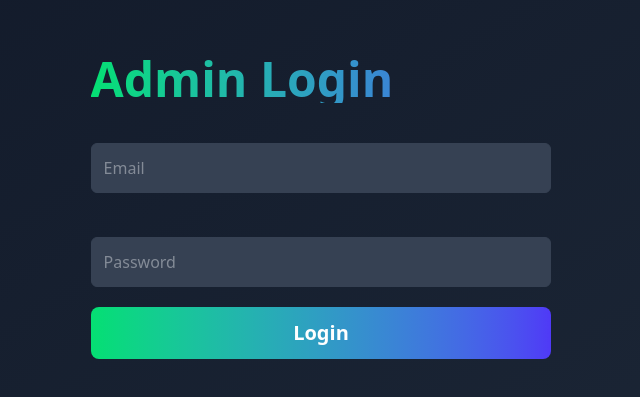
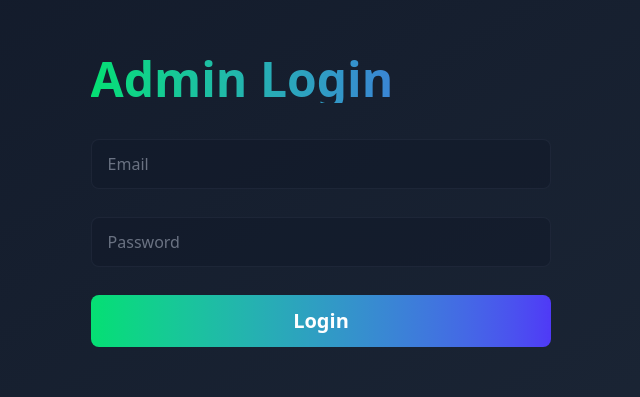
Before and after one commit to Aman07122003/Result_Calculator, a React (Vite) app: page /login in a window 1280 px wide. Shown: the part 165-562 px from the top of the page, without its empty margins (319-959 px from the left). Built offline with nearby package versions, Linux system fonts and the light colour scheme; no server answers.

Commit message:
Makeover

```diff
--- a/src/pages/Login.tsx
+++ b/src/pages/Login.tsx
@@ -28,22 +28,22 @@ const Login: React.FC = () => {
              <div className='h-[90%] w-[90%]'>
                <h1 className='text-3xl md:text-4xl lg:text-5xl font-bold bg-gradient-to-r from-green-400 to-indigo-600 bg-clip-text text-transparent'>Admin Login</h1>
                     {error ? <p className='p-3 bg-red-400 my-2'>{error}</p> : null}
-                    <form onSubmit={handleSubmit} className='w-full flex flex-col py-4'>
+                    <form onSubmit={handleSubmit} className='w-full mt-5 flex flex-col py-4'>
                         <input
                             onChange={(e) => setEmail(e.target.value)}
-                            className='md:p-3 md:my-6 p-1 my-2 text-gray-300 bg-gray-700 bg-gra rounded-md border border-gray-700'
+                            className='w-full px-4 py-3 bg-gray-900/50 border border-gray-700/30 rounded-lg text-base text-gray-300 placeholder-gray-500 focus:outline-none focus:border-indigo-400/50'
                             type='email'
                             placeholder='Email'
                             autoComplete='email'
                         />
                         <input
                             onChange={(e) => setPassword(e.target.value)}
-                            className='md:p-3 md:my-5 text-gray-300 p-1 my-5 rounded-md bg-gray-700 border border-gray-700'
+                            className='w-full mt-7 px-4 py-3 bg-gray-900/50 border border-gray-700/30 rounded-lg text-base text-gray-300 placeholder-gray-500 focus:outline-none focus:border-indigo-400/50'
                             type='password'
                             placeholder='Password'
                             autoComplete='current-password'
                         />
-                        <button className='w-full px-6 py-3 bg-gradient-to-r from-green-400 to-indigo-600 text-white font-extrabold md:text-xl rounded-lg hover:shadow-lg transition-all'>
+                        <button className='w-full mt-7 px-6 py-3 bg-gradient-to-r from-green-400 to-indigo-600 text-white font-extrabold md:text-xl rounded-lg hover:shadow-lg transition-all'>
                             Login
                         </button>
                     </form>
```
